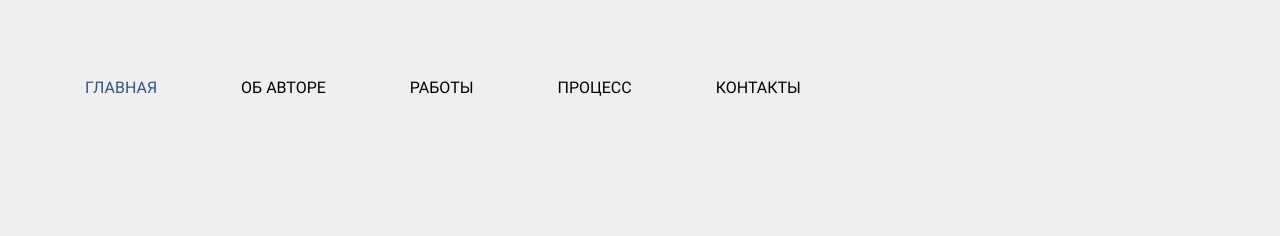
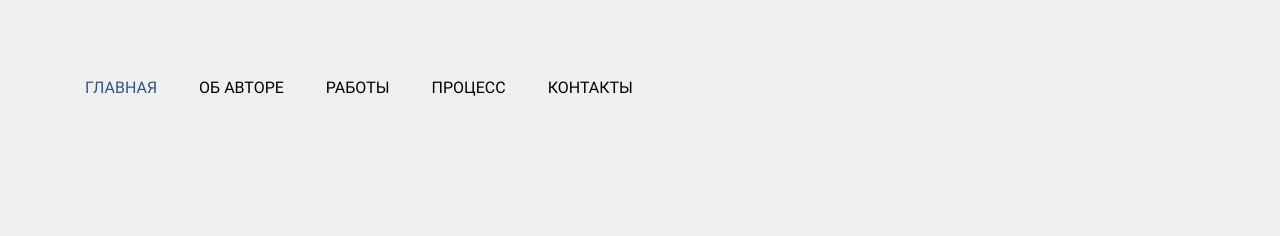
Before and after one commit to nikita-pampushka/hw-06, a plain HTML site: page index.html in a window 1280 px wide. Shown: the top 236 px of the page. Drawn offline with Linux system fonts and the light colour scheme.

Commit message:
updated per comments

```diff
--- a/style.css
+++ b/style.css
@@ -16,7 +16,7 @@ body {
 .link {
     display: inline-block;
     text-transform: uppercase;
-    margin: 79px 42px 0px 42px;
+    margin: 79px 42px 0px 0px;
     text-decoration: none;
     line-height: 18px;
     color: black;
```
Also changed, not shown: index.html (+4 -4 lines).
